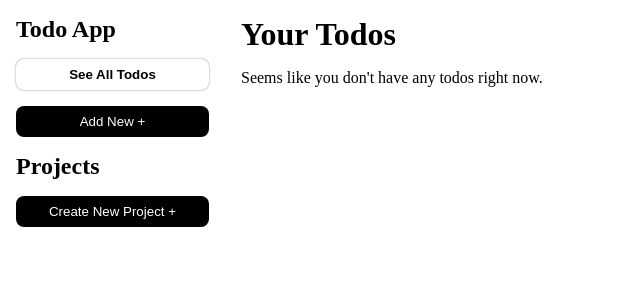
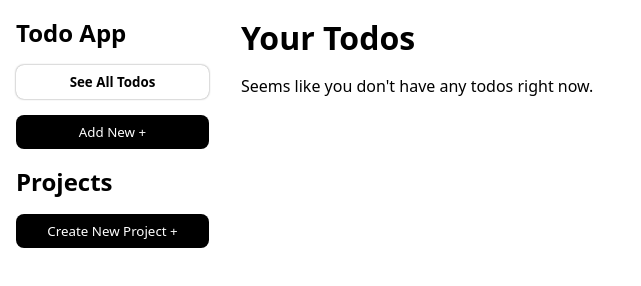
Before and after one commit to saudshah207/todo, a website built with webpack: page src/template.html in a window 1280 px wide. Shown: the whole page, without its empty margins (0-641 px from the left). Built offline with nearby package versions, Linux system fonts and the light colour scheme.

Commit message:
Add fonts

```diff
--- a/src/base.css
+++ b/src/base.css
@@ -86,6 +86,19 @@ body {
     minmax(min(var(--sidebar-preferred-width), 100%), 1fr)
     5fr;
   grid-template-areas: "sidebar main";
+
+  font-family:
+    system-ui,
+    -apple-system,
+    BlinkMacSystemFont,
+    "Segoe UI",
+    Roboto,
+    Oxygen,
+    Ubuntu,
+    Cantarell,
+    "Open Sans",
+    "Helvetica Neue",
+    sans-serif;
 }
 
 .backdrop {
@@ -172,6 +185,13 @@ label {
   --input-field-flex-basis: 350px;
 
   gap: 0.5rem;
+}
+
+input,
+textarea,
+select,
+button {
+  font-family: inherit;
 }
 
 input,
```
